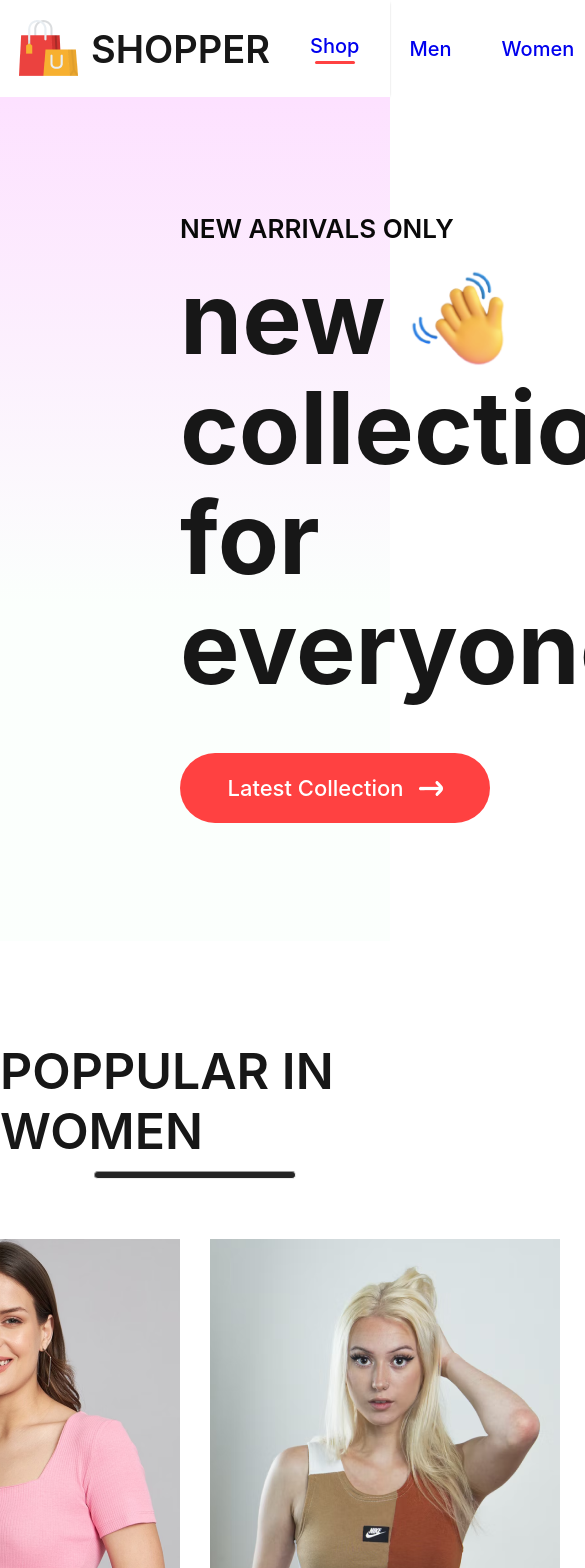
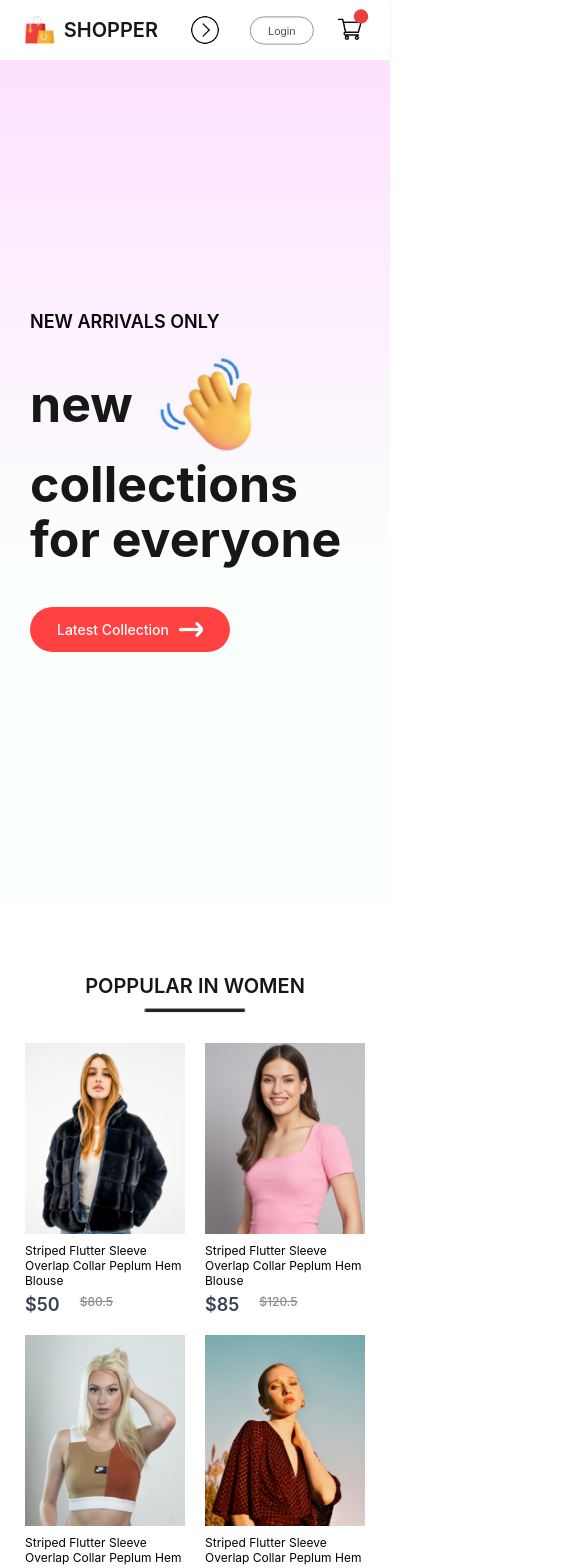
Before and after one commit to Jha-Yash/Shopping, a React (Create React App) app in the folder frontend/: page / in a window 390 px wide. Shown: the top 1568 px of the page, 585 px wide, since content can reach past the window. Built offline with nearby package versions, Linux system fonts and the light colour scheme.

Commit message:
responsive changes 1

```diff
--- /dev/null
+++ b/frontend/src/Components/CartItems/CartItems.css
@@ -0,0 +1,111 @@
+/* CartItems.css */
+
+.cartitems {
+  margin: 100px 170px;
+}
+
+.cartitems hr {
+  height: 3px;
+  background: #e2e2e2;
+  border: 0;
+}
+
+.cartitems-format-main {
+  display: grid;
+  grid-template-columns: 2fr 1fr 1fr 1fr 1fr 1fr;
+  align-items: center;
+  gap: 75px;
+  padding: 20px 0;
+  color: #454545;
+  font-size: 18px;
+  font-weight: 600;
+}
+
+.cartitems-format {
+  font-size: 17px;
+  font-weight: 500;
+}
+
+.cartitems-product-icon {
+  height: 62px;
+}
+
+.cartitems-remove-icon {
+  width: 15px;
+  margin: 0 40px;
+  cursor: pointer;
+}
+
+.cartitems-quantity {
+  width: 64px;
+  height: 50px;
+  border: 2px solid #ebebeb;
+  background: #fff;
+}
+
+.cartitems-down {
+  display: flex;
+  margin: 100px 0;
+}
+
+.cartitems-total {
+  flex: 1;
+  display: flex;
+  flex-direction: column;
+  margin-right: 200px;
+  gap: 40px;
+}
+
+.cartitems-total-item {
+  display: flex;
+  justify-content: space-between;
+  padding: 15px 0;
+}
+
+.cartitems-total button {
+  width: 262px;
+  height: 58px;
+  outline: none;
+  border: none;
+  background: #ff4141;
+  color: #fff;
+  font-size: 16px;
+  font-weight: 600;
+  cursor: pointer;
+}
+
+.cartitems-promocode {
+  flex: 1;
+  font-size: 16px;
+  font-weight: 500;
+}
+
+.cartitems-promocode p {
+  color: #555;
+}
+
+.cartitems-promobox {
+  width: 504px;
+  margin-top: 15px;
+  padding-left: 20px;
+  height: 58px;
+  background: #eaeaea;
+}
+
+.cartitems-promobox input {
+  border: none;
+  outline: none;
+  background: transparent;
+  font-size: 16px;
+  width: 330px;
+  height: 50px;
+}
+
+.cartitems-promobox button {
+  width: 170px;
+  height: 58px;
+  font-size: 16px;
+  background: #000;
+  color: #fff;
+  cursor: pointer;
+}
--- /dev/null
+++ b/frontend/src/Components/CartItems/CartItems.jsx
@@ -0,0 +1,88 @@
+// CartItems.jsx
+
+import React, { useContext } from "react";
+import "./CartItems.css";
+import { ShopContext } from "../../Context/ShopContext";
+import remove_icon from "../Assets/cart_cross_icon.png";
+
+const CartItems = () => {
+  const { all_product, cartItems, removeFromCart,getTotalCartAmount } =
+    useContext(ShopContext);
+
+  return (
+    <div className="cartitems">
+      <div className="cartitems-format-main">
+        <p>Products</p>
+        <p>Title</p>
+        <p>Price</p>
+        <p>Quantity</p>
+        <p>Total</p>
+        <p>Remove</p>
+      </div>
+      <hr />
+
+      {all_product.map((e) => {
+        if (cartItems[e.id] > 0) {
+          return (
+            <div key={e.id}>
+              <div className="cartitems-format cartitems-format-main">
+                <img
+                  src={e.image}
+                  alt=""
+                  className="cartitems-product-icon"
+                />
+                <p>{e.name}</p>
+                <p>₹{e.new_price}</p>
+                <button className="cartitems-quantity">
+                  {cartItems[e.id]}
+                </button>
+                <p>₹{e.new_price * cartItems[e.id]}</p>
+                <img
+                  className="cartitems-remove-icon"
+                  src={remove_icon}
+                  onClick={() => removeFromCart(e.id)}
+                  alt=""
+                />
+              </div>
+              <hr />
+            </div>
+          );
+        }
+        return null;
+      })}
+
+      <div className="cartitems-down">
+        <div className="cartitems-total">
+          <h1>Cart Totals</h1>
+          <div>
+            <div className="cartitems-total-item">
+              <p>Subtotal</p>
+              <p>₹{getTotalCartAmount()}</p>
+            </div>
+            <hr />
+            <div className="cartitems-total-item">
+              <p>Shipping Fee</p>
+              <p>Free</p>
+            </div>
+            <hr />
+            <div className="cartitems-total-item">
+              <h3>Total</h3>
+              <h3>₹{getTotalCartAmount()}</h3>
+            </div>
+          </div>
+          <button>PROCEED TO CHECKOUT</button>
+        </div>
+
+        <div className="cartitems-promocode">
+          <p>If you have a promo code, enter it here</p>
+          <div className="cartitems-promobox">
+            <input type="text" placeholder="Promo code" />
+            <button>Submit</button>
+          </div>
+        </div>
+      </div>
+    </div>
+  );
+};
+
+export default CartItems;
--- a/frontend/src/Components/Hero/Hero.css
+++ b/frontend/src/Components/Hero/Hero.css
@@ -58,3 +58,117 @@
 
 
 }
+@media (max-width: 1280px) {
+  .hero-left {
+    padding-left: 100px;
+  }
+
+  .hero-left h2 {
+    font-size: 22px;
+  }
+
+  .hero-left p {
+    font-size: 60px;
+  }
+
+  .hero-hand-icon img {
+    width: 80px;
+  }
+
+  .hero-latest-btn {
+    gap: 10px;
+    width: 250px;
+    height: 60px;
+    margin-top: 20px;
+    font-size: 18px;
+  }
+  .hero-right img{
+    width: 500px;
+  }
+}
+@media (max-width: 1024px) {
+  .hero-left {
+    padding-left: 80px;
+  }
+
+  .hero-left h2 {
+    font-size: 20px;
+  }
+
+  .hero-left p {
+    font-size: 50px;
+  }
+
+  .hero-hand-icon img {
+    width: 65px;
+  }
+
+  .hero-latest-btn {
+
+    width: 220px;
+    height: 50px;
+
+    font-size: 16px;
+  }
+  .hero-right img{
+    width: 400px;
+  }
+}
+@media (max-width: 800px) {
+  .hero-left {
+    padding-left: 30px;
+  }
+
+  .hero-left h2 {
+    font-size: 16px;
+  }
+
+  .hero-left p {
+    font-size: 40px;
+  }
+
+  .hero-hand-icon img {
+    width: 50px;
+  }
+
+  .hero-latest-btn {
+
+    width: 175px;
+    height: 40px;
+
+    font-size: 13px;
+  }
+  .hero-right img{
+    width: 300px;
+  }
+}
+@media (max-width: 500px) {
+  .hero{
+    flex-direction: column;
+  }
+  .hero-right{
+    display: none;
+  }
+
+
+  .hero-left h2 {
+    font-size: 18px;
+  }
+
+  .hero-left p {
+    font-size: 50px;
+  }
+
+  .hero-hand-icon img {
+    width: 55px;
+  }
+
+  .hero-latest-btn {
+
+    width: 200px;
+    height: 45px;
+
+    font-size: 14px;
+  }
+
+}
--- a/frontend/src/Components/Item/Item.css
+++ b/frontend/src/Components/Item/Item.css
@@ -1,7 +1,12 @@
-.item{
-  width: 350px;
+.item {
+  width: 280px;
 
 }
+
+.item img {
+  width: 280px;
+}
+
 .item p{
   margin: 6px 0px;
 }
@@ -26,3 +31,57 @@
     transform: scale(1.05);
     transition: 0.6s;
 }
+@media (max-width: 1280px) {
+  .item {
+    width: 220px;
+    font-size: 14px;
+  }
+
+  .item img {
+    width: 220px;
+  }
+
+  .item-price-old {
+    font-size: 14px;
+  }
+}
+
+@media (max-width: 1024px) {
+  .item {
+    width: 170px;
+    font-size: 13px;
+  }
+
+  .item img {
+    width: 170px;
+  }
+
+  .item-price-old {
+    font-size: 13px;
+  }
+}
+
+@media (max-width: 800px) {
+  .item {
+    width: 120px;
+    font-size: 12px;
+  }
+
+  .item img {
+    width: 120px;
+  }
+
+  .item-price-old {
+    font-size: 12px;
+  }
+
+}
+@media (max-width: 500px) {
+  .item {
+    width: 160px;
+  }
+
+  .item img {
+    width: 160px;
+  }
+}
--- a/frontend/src/Components/Navbar/Navbar.css
+++ b/frontend/src/Components/Navbar/Navbar.css
@@ -3,6 +3,8 @@
     justify-content: space-around;
     padding: 16px;
     box-shadow: 0 1px 3px -2px black;
+    align-items: center;
+
 }
 
 .nav-logo{
@@ -73,6 +75,106 @@
     margin-left: -55px;
     border-radius: 11px;
     font-size: 14px;
-    background: red;
+    background: rgb(236, 63, 63);
     color: white;
 }
+.nav-dropdown{
+    display: none;
+}
+@media (max-width:1280px){
+  .navbar{
+    padding: 12px 50px;
+  }
+  .nav-logo img{
+    width: 40px;
+  }
+  .nav-logo p{
+    font-size: 25px;
+  }
+  .nav-menu{
+    gap: 30px;
+    font-size: 16px;
+  }
+  .nav-login-cart{
+    gap: 30px;
+  }
+  .nav-login-cart button{
+    width: 120px;
+    height: 45px;
+    font-size: 16px;
+  }
+  .nav-cart-count{
+    margin-left: -40px;
+    font-size: 12px;
+  }
+}
+
+@media (max-width:1024px){
+  .navbar{
+    padding: 12px 30px;
+  }
+  .nav-menu{
+    gap: 25px;
+    font-size: 14px;
+  }
+  .nav-login-cart button{
+    width: 80px;
+    height: 35px;
+    font-size: 14px;
+  }
+  .nav-login-cart img{
+    width: 30px;
+  }
+  .nav-cart-count{
+    width: 18px;
+    height: 18px;
+  }
+}
+
+@media (max-width:800px){
+  .navbar{
+    padding: 10px 0px;
+  }
+  .nav-dropdown{
+    display: block;
+    width: 30px;
+    rotate: -90deg;
+    transition: 0.5s;
+  }
+  .nav-menu{
+    display: none;
+    height: 80px;
+    width: 100%;
+    position: absolute;
+    background-color: white;
+    justify-content: center;
+    top: 50px;
+  }
+  .nav-menu-visible{
+    display:  flex;
+  }
+  .nav-dropdown.open{
+    transform: rotate(90deg);
+
+  }
+
+}
+@media (max-width:500px){
+  .navbar{
+    width: 8px 0px;
+    gap: 0;
+  }
+
+  .nav-logo{
+    transform: scale(0.8);
+  }
+
+  .nav-menu{
+    height: 70px;
+    top: 50px;
+  }
+
+  .nav-login-cart{
+    transform: scale(0.8);
+  }
+}
--- a/frontend/src/Components/Navbar/Navbar.jsx
+++ b/frontend/src/Components/Navbar/Navbar.jsx
@@ -1,12 +1,22 @@
-import React, { useState } from "react";
+import React, { useContext, useRef, useState } from "react";
 import "./Navbar.css";
 import logo from "../Assets/logo.png";
 import cart_icon from "../Assets/cart_icon.png";
 import { Link } from "react-router-dom";
+import { ShopContext } from "../../Context/ShopContext";
+import dropdownicon from "../Assets/nav_dropdown.png"
 
 const Navbar = () => {
 
   const [menu, setMenu] = useState("shop");
+  const {getTotalCarItems}=useContext(ShopContext);
+  const menuRef =useRef();
+
+  const dropdowntoggle=(e)=>{
+    menuRef.current.classList.toggle('nav-menu-visible');
+    e.target.classList.toggle('open');
+
+  }
 
   return (
     <div className="navbar">
@@ -14,8 +24,8 @@
         <img src={logo} alt="" />
         <p>SHOPPER</p>
       </div>
-
-      <ul className="nav-menu">
+<img className="nav-dropdown" onClick={dropdowntoggle} src={dropdownicon} alt=""></img>
+      <ul ref={menuRef} className="nav-menu">
         <li onClick={() => { setMenu("shop") }}>
           <Link style={{textDecoration:'none'}} to="/">Shop</Link>
           {menu === "shop" ? <hr /> : <></>}
@@ -46,7 +56,7 @@
           <img src={cart_icon} alt="" />
         </Link>
 
-        <div className="nav-cart-count">0</div>
+        <div className="nav-cart-count">{getTotalCarItems}</div>
       </div>
     </div>
   );
--- a/frontend/src/Components/Poppular/Poppular.css
+++ b/frontend/src/Components/Poppular/Poppular.css
@@ -1,9 +1,11 @@
+
 .poppular {
   display: flex;
   flex-direction: column;
   align-items: center;
   gap: 10px;
-  padding: 100px 0px;
+  padding: 70px 0px;
+
 
 }
 
@@ -25,3 +27,65 @@
   display: flex;
   gap: 30px;
 }
+@media (max-width: 1280px) {
+
+
+  .poppular h1 {
+    font-size: 40px;
+  }
+
+  .poppular hr {
+    width: 160px;
+    height: 4px;
+  }
+
+  .poppular-item {
+    gap: 20px;
+    margin-top: 30px;
+  }
+}
+@media (max-width: 1024px) {
+
+
+  .poppular h1 {
+    font-size: 30px;
+  }
+
+  .poppular hr {
+    width: 120px;
+    height: 3px;
+  }
+
+  .poppular-item {
+    gap: 15px;
+    margin-top: 20px;
+  }
+}
+@media (max-width: 800px) {
+
+
+  .poppular h1 {
+    font-size: 20px;
+  }
+
+  .poppular hr {
+    width: 100px;
+
+  }
+
+  .poppular-item {
+    gap: 5px;
+
+  }
+}
+@media (max-width: 500px) {
+
+
+  .poppular-item {
+    display: grid;
+    grid-template-columns: 1fr 1fr;
+    gap: 20px;
+
+
+  }
+}
--- a/frontend/src/Context/ShopContext.jsx
+++ b/frontend/src/Context/ShopContext.jsx
@@ -24,7 +24,22 @@
   const removeFromCart = (itemId) => {
     setCartItems((prev) => ({ ...prev, [itemId]: prev[itemId] - 1 }));
   };
+
+  const getTotalCartAmount = () => {
+  let totalAmount = 0;
+  for (const item in cartItems) {
+    if (cartItems[item] > 0) {
+      let itemInfo = all_product.find(
+        (product) => product.id === Number(item)
+      );
+      totalAmount += itemInfo.new_price * cartItems[item];
+    }
+  }
+  return totalAmount;
+};
+
    const contextValue = {
+    getTotalCartAmount,
     all_product,
     cartItems,
     addToCart,
--- a/frontend/src/Pages/Cart.jsx
+++ b/frontend/src/Pages/Cart.jsx
@@ -1,8 +1,8 @@
 import React from 'react'
-
+import CartItems from "../Components/CartItems/CartItems"
 export const Cart = () => {
   return (
-    <div>Cart</div>
+    <div><CartItems/></div>
   )
 }
 export default Cart
--- a/frontend/src/index.css
+++ b/frontend/src/index.css
@@ -1,13 +1,17 @@
 *{
   margin: 0;
+
 }
+
 body {
   margin: 0;
+
   font-family: -apple-system, BlinkMacSystemFont, 'Segoe UI', 'Roboto', 'Oxygen',
     'Ubuntu', 'Cantarell', 'Fira Sans', 'Droid Sans', 'Helvetica Neue',
     sans-serif;
   -webkit-font-smoothing: antialiased;
   -moz-osx-font-smoothing: grayscale;
+
 }
 
 code {
```
